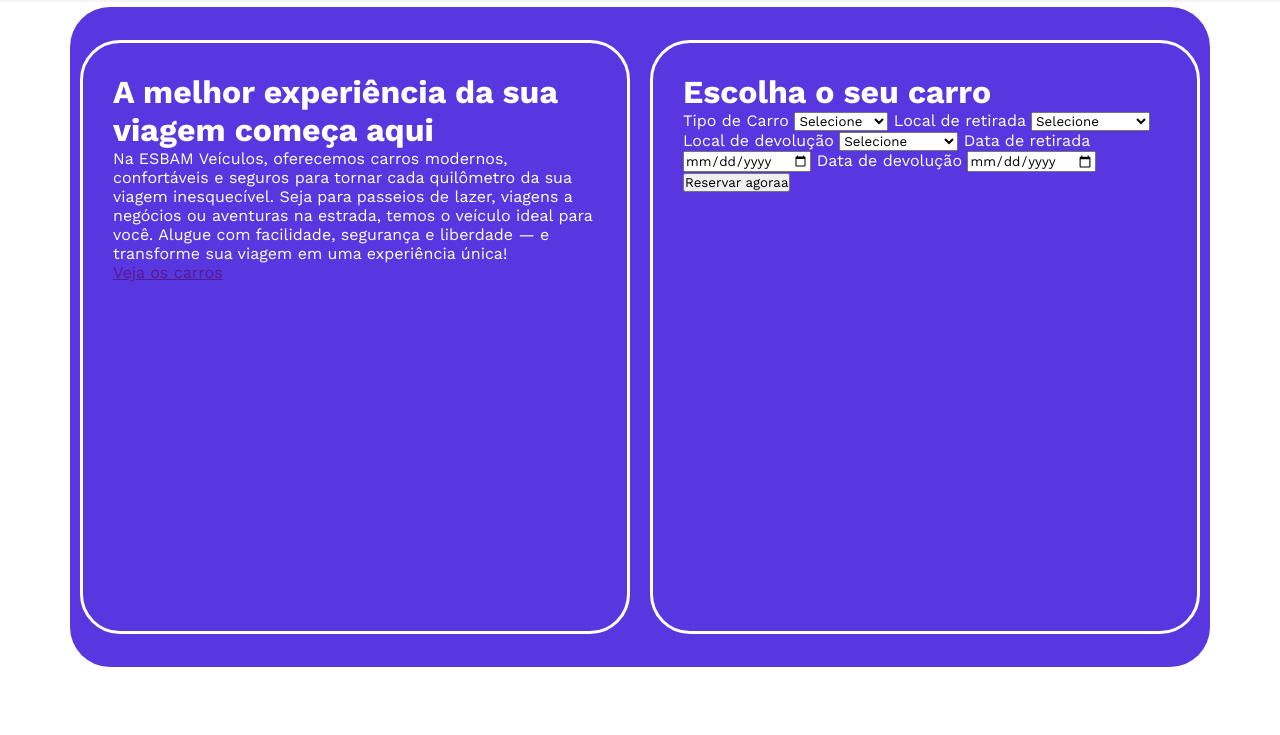
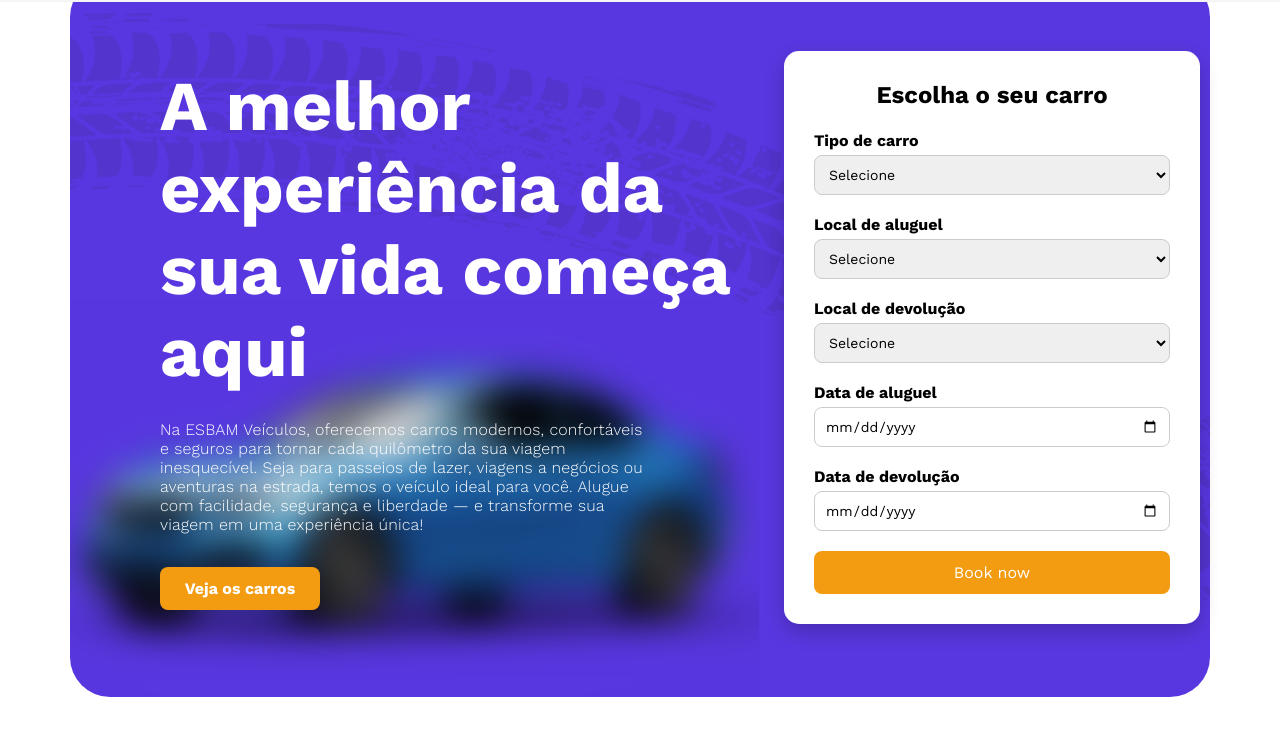
Before and after one commit to Paulovittor/locadora.web, a plain HTML site: page index.html in a window 1280 px wide. Shown: the part 63-798 px from the top of the page. Drawn offline with nearby package versions, Linux system fonts and the light colour scheme.

Commit message:
showcase completo

```diff
--- a/index.html
+++ b/index.html
@@ -1,5 +1,6 @@
 <!DOCTYPE html>
 <html lang="pt-br">
+
 <head>
   <meta charset="UTF-8" />
   <meta name="viewport" content="width=device-width, initial-scale=1.0" />
@@ -7,11 +8,10 @@
   <link rel="stylesheet" href="style.css" />
   <link rel="preconnect" href="https://fonts.googleapis.com" />
   <link rel="preconnect" href="https://fonts.gstatic.com" crossorigin />
-    <link
-      href="https://fonts.googleapis.com/css2?family=Work+Sans:ital,wght@0,100..900;1,100..900&display=swap"
-      rel="stylesheet"
-    />
+  <link href="https://fonts.googleapis.com/css2?family=Work+Sans:ital,wght@0,100..900;1,100..900&display=swap"
+    rel="stylesheet" />
 </head>
+
 <body>
   <!--Menu de navegaçaõ-->
   <nav class="navbar-container">
@@ -36,9 +36,11 @@
   </nav>
 
   <div class="showcase-container">
+
     <div id="inicio" class="showcase-container-card">
+
       <div class="showcase-container-card-1">
-          <h1>A melhor experiência da sua viagem começa aqui</h1>
+        <h1>A melhor experiência da sua vida começa aqui</h1>
         <p>
           Na ESBAM Veículos, oferecemos carros modernos, confortáveis e
           seguros para tornar cada quilômetro da sua viagem inesquecível. Seja
@@ -50,46 +52,60 @@
       </div>
 
       <div class="showcase-container-card-2">
-          <div class="form-card">
-            <h1>Escolha o seu carro</h1>
-            <form action="">
-              <label for="car-type">Tipo de Carro</label>
+
+        <form class="form-choice-car" action="">
+
+          <h2>Escolha o seu carro</h2>
+
+          <div class="form-group">
+            <label for="car-type">Tipo de carro</label>
             <select name="car-type" id="car-type">
-                <option value="">Selecione</option>
+              <option value="" disabled selected>Selecione</option>
               <option value="economico">Econômico</option>
               <option value="sedan">Sedan</option>
               <option value="suv">SUV</option>
               <option value="luxo">Luxo</option>
+              <option value="eletrico">Elétrico</option>
             </select>
+          </div>
 
-              <label for="rental-place">Local de retirada</label>
-              <select id="rental-place" name="rental-place">
-                <option value="">Selecione</option>
+          <div class="form-group">
+            <label for="rental-place">Local de aluguel</label>
+            <select name="rental-place" id="rental-place">
+              <option value="" disabled selected>Selecione</option>
               <option value="sp">São Paulo</option>
               <option value="rj">Rio de Janeiro</option>
               <option value="bh">Belo Horizonte</option>
+              <option value="manaus">Manaus</option>
             </select>
+          </div>
 
+          <div class="form-group">
             <label for="return-place">Local de devolução</label>
-              <select id="return-place" name="return-place">
-                <option value="">Selecione</option>
+            <select name="return-place" id="return-place">
+              <option value="" disabled selected>Selecione</option>
               <option value="sp">São Paulo</option>
               <option value="rj">Rio de Janeiro</option>
               <option value="bh">Belo Horizonte</option>
+              <option value="manaus">Manaus</option>
             </select>
+          </div>
 
-              <label for="rental-date">Data de retirada</label>
-              <input type="date" id="rental-date" name="rental-date" />
+          <div class="form-group">
+            <label for="rental-date">Data de aluguel</label>
+            <input type="date" id="rental-date" name="rental-date">
+          </div>
 
+          <div class="form-group">
             <label for="return-date">Data de devolução</label>
-              <input type="date" id="return-date" name="return-date" />
+            <input type="date" id="return-date" name="return-date">
+          </div>
 
-              <button type="submit" class="btn-book">Reservar agoraa</button>
-
+          <button type="submit" class="btn-book">Book now</button>
         </form>
       </div>
     </div>
   </div>
-    </div>
 </body>
+
 </html>
--- a/style.css
+++ b/style.css
@@ -18,22 +18,22 @@
   z-index: 999;
 }
 
-.navbar-container > .logo {
+.navbar-container>.logo {
   display: flex;
   align-items: center;
 }
 
-.navbar-container > .logo img {
+.navbar-container>.logo img {
   height: 50px;
   width: auto;
 }
 
-.navbar-container > .whatsapp-logo img{
+.navbar-container>.whatsapp-logo img {
   height: 50px;
   width: auto;
 }
 
-.navbar-container > .logo > .logo-text {
+.navbar-container>.logo>.logo-text {
   padding: 0 10px;
   height: 100%;
   text-transform: capitalize;
@@ -41,7 +41,7 @@
   letter-spacing: -0.1rem;
 }
 
-.navbar-container > ul {
+.navbar-container>ul {
   display: flex;
   flex-direction: row;
   justify-content: flex-end;
@@ -52,7 +52,7 @@
   padding: 0;
 }
 
-.navbar-container > ul > li > a {
+.navbar-container>ul>li>a {
   height: 100%;
   padding: 10px;
   padding-top: 16px;
@@ -61,13 +61,13 @@
   align-items: center;
   margin-right: 40px;
   text-decoration: none;
-  color:  #000000;
+  color: #000000;
   letter-spacing: 0.1rem;
   font-weight: 500;
   transition: opacity 0.2s ease-in, transform 0.2s ease;
 }
 
-.navbar-container > ul > li > a:hover {
+.navbar-container>ul>li>a:hover {
   opacity: 100%;
   transform: scale(1.05);
   background-color: #5937E0;
@@ -90,24 +90,136 @@
 
 .showcase-container-card {
   background-color: #5937E0;
+  background-image:url("imagens/fundo.png"), url("imagens/carro-fundo.png"); /* caminho da sua imagem */
+  background-size: cover, 700px; /* mantém as proporções do carro */
+  background-repeat: no-repeat; /* não repetir a imagem */
+  background-position: center, calc(100% - 450px) calc(100% - -20px);/* posição do carro */
+
+
+
+
   justify-content: center;
   align-items: center;
   display: flex;
-
   width: 100%;
-    height: 660px;
+  height: 720px;
   margin-left: 70px;
   margin-right: 70px;
   border-radius: 40px;
 }
 
-.showcase-container-card-1,
-.showcase-container-card-2 {
-    flex: 1; /* divide igualmente o espaço entre os dois */
-    padding: 30px;
-    border-radius: 40px;
-    border: solid;
-    margin: 10px;
+.showcase-container-card-1 {
+  padding: auto;
+  margin-left: 90px;
   width: 90%;
   height: 90%;
+  display: flex;
+  flex-direction: column;
+  justify-content: center;
 }
+
+.showcase-container-card-1 > h1 {
+  font-size: 70px;
+  width: 100%;
+}
+
+.showcase-container-card-1 > p {
+  margin-top: 27px;
+  width: 80%;
+  font-size: 16px;
+  letter-spacing: 0.01em;
+  font-weight: 300;
+}
+
+.showcase-container-card-1 > a {
+  background-color: #f39c12;
+  text-align: center;
+  font-weight: bold;
+  text-decoration: none;
+  margin-top: 33px;
+  color: #fff;
+  border: none;
+  width: 160px;
+  padding: 12px;
+  border-radius: 8px;
+  font-size: 16px;
+  cursor: pointer;
+  transition: background-color 0.3s;
+}
+
+.showcase-container-card-1 > a:hover {
+  background-color: #e67e22;
+}
+
+.showcase-container-card-2 {
+  padding: auto;
+  border-radius: 40px;
+  margin: 10px;
+  width: 60%;
+  height: 90%;
+}
+
+.showcase-container-card-2 {
+  display: flex;
+  justify-content: center;
+  align-items: center;
+}
+
+
+
+/*==============================Formulário do showcase container ===========================================*/
+
+.form-choice-car {
+  background-color: #ffff;
+  color: #000000;
+  padding: 30px;
+  border-radius: 15px;
+  width: 416px;
+  box-shadow: 0 8px 20px rgba(0,0,0,0.2);
+}
+
+.form-choice-car > h2 {
+  text-align: center;
+  margin-bottom: 22px;
+}
+
+.form-group {
+  display: flex;
+  flex-direction: column;
+  margin-bottom: 20px;
+}
+
+.form-choice-car label {
+  margin-bottom: 5px;
+  font-weight: bold;
+}
+
+.form-group select,
+.form-group input {
+  padding: 10px;
+  border-radius: 8px;
+  border: 1px solid #ccc;
+  font-size: 14px;
+}
+
+.form-group select:focus,
+.form-group input:focus {
+  outline: none;
+  border-color: #f39c12;
+}
+
+.btn-book {
+  background-color: #f39c12;
+  color: #fff;
+  border: none;
+  width: 100%;
+  padding: 12px;
+  border-radius: 8px;
+  font-size: 16px;
+  cursor: pointer;
+  transition: background-color 0.3s;
+}
+
+.btn-book:hover {
+  background-color: #e67e22;
+}
```
Also changed, not shown: imagens/carro-fundo.png (added), imagens/fundo.png (added). Lines whose indentation alone changed are shown as unchanged.
